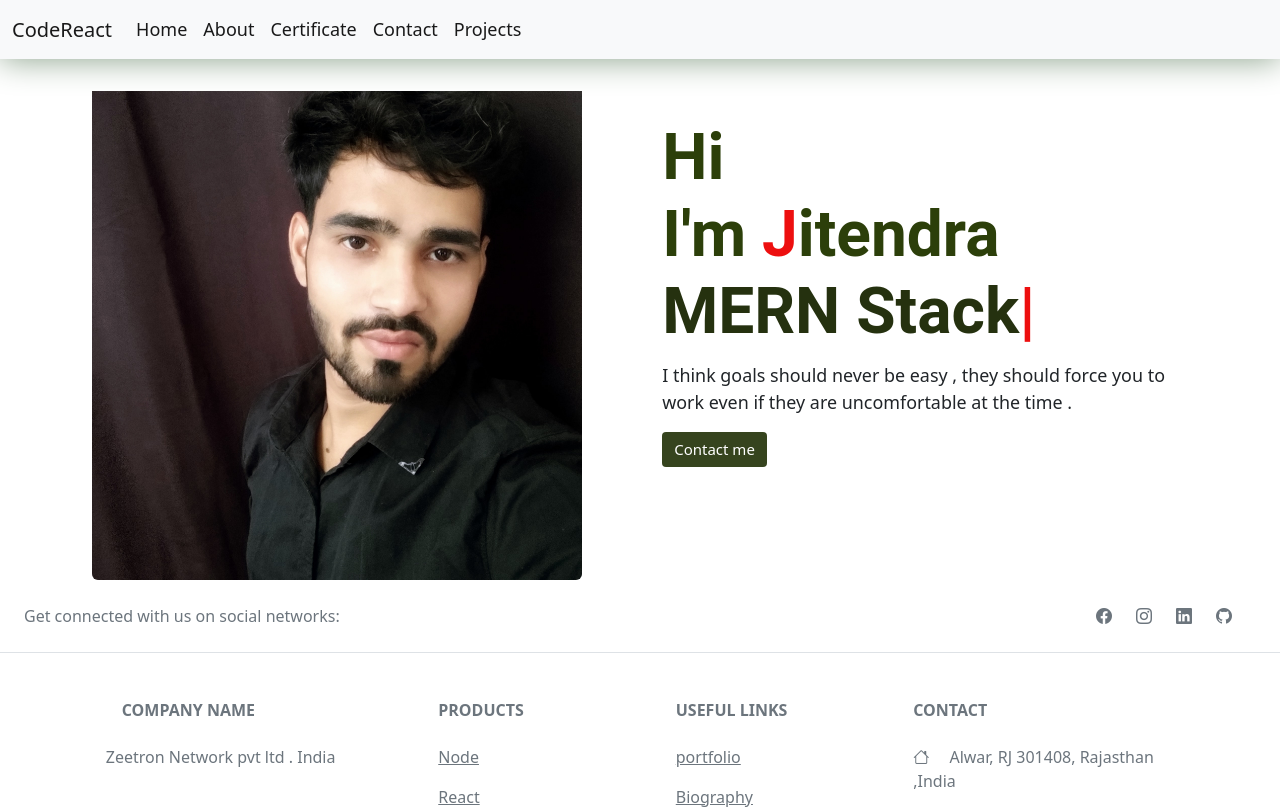
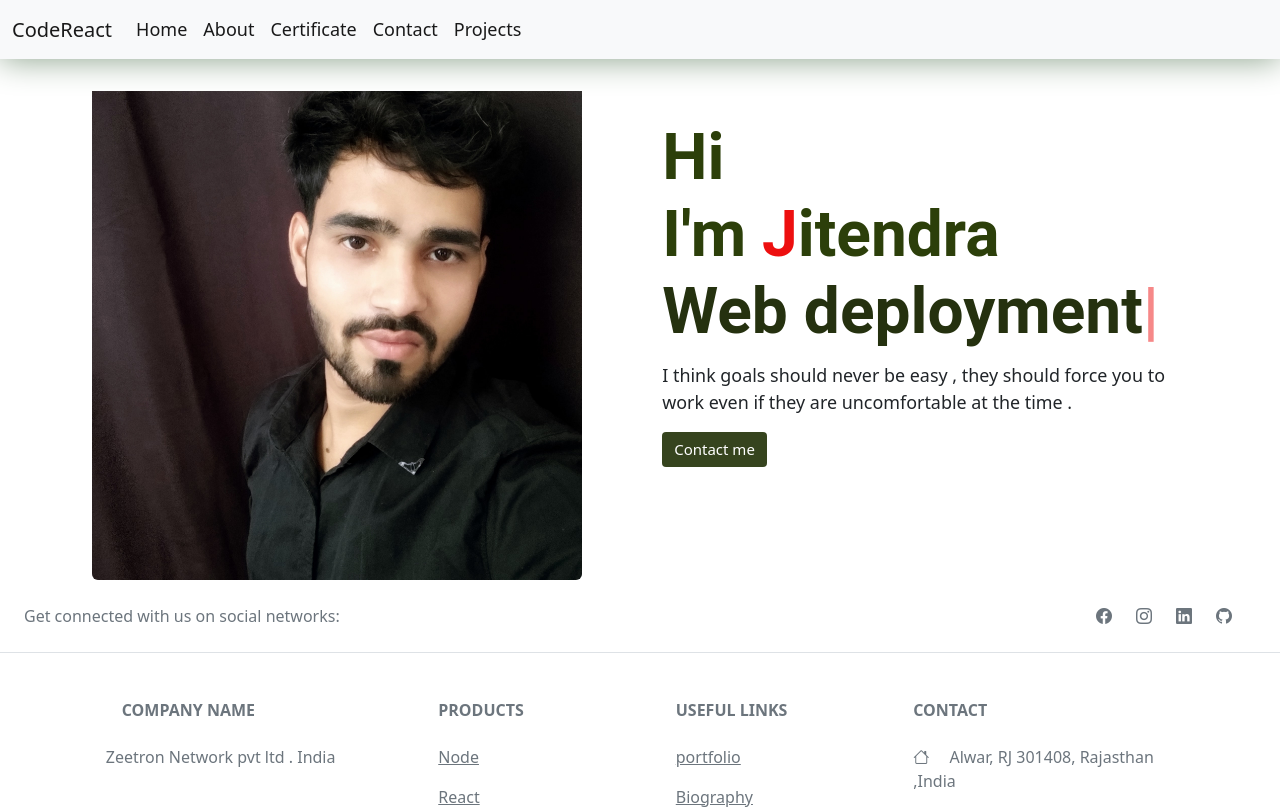
Before and after one commit to Jitendra064/jitendrasaini, a React (Create React App) app: page / in a window 1280 px wide. Shown: the top 809 px of the page. Built offline with nearby package versions, Linux system fonts and the light colour scheme.

Commit message:
Update Home.js
change Wapper

```diff
--- a/src/components/Home.js
+++ b/src/components/Home.js
@@ -10,7 +10,7 @@ import "jquery-ui-dist/jquery-ui";
 const Home = (props) => {
   useEffect(() => {
     var typed = new Typed(".multitask", {
-      strings: ["React developer", "MERN Stack", " Web designer"],
+      strings: ["React developer",  "Web deployment", "MERN Stack", " Web designer"],
       loop: true,
       typeSpeed: 100,
       backSpeed: 80,
```
